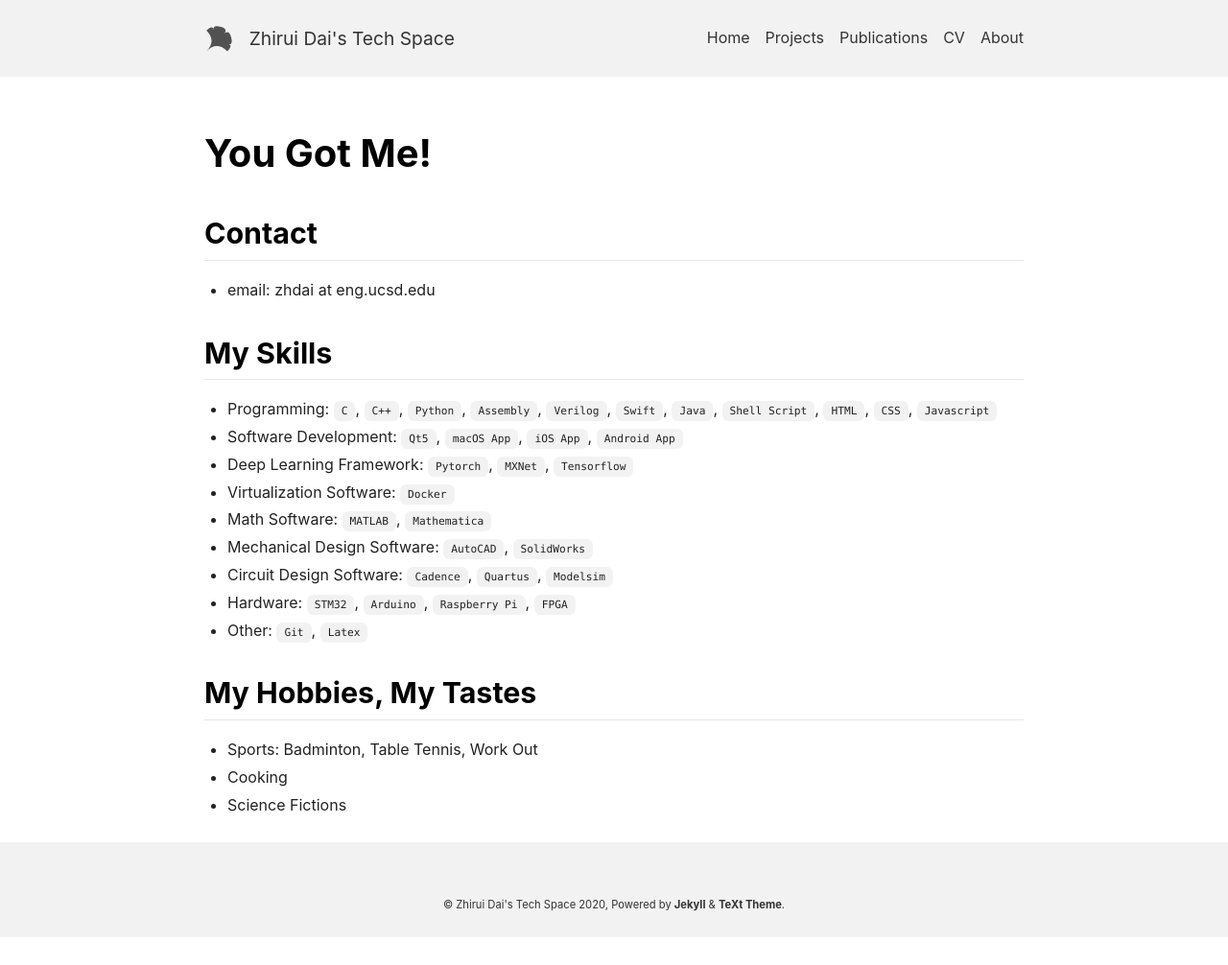
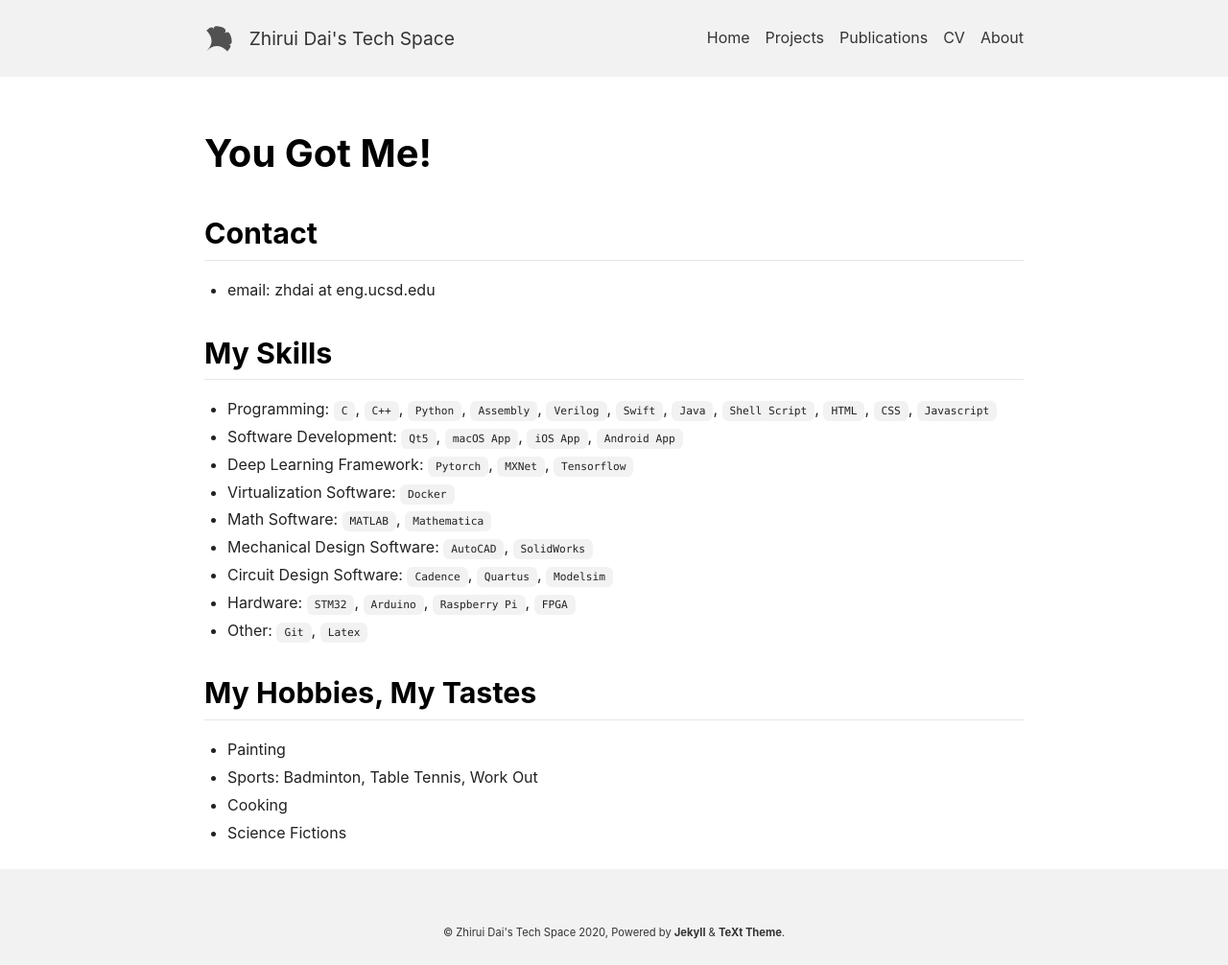
Before and after one commit to daizhirui/daizhirui.github.io, a Jekyll site: the page built from about-me.md, in a window 1280 px wide. Shown: the whole page at 96% size. Built offline with Jekyll 4.4.1, drawn with Linux system fonts in a browser that asks for light colours; nearby versions of some CDN libraries; before the commit the page ends 977 px from its top, so only the background shows below that.

Commit message:
update about me

```diff
--- a/about-me.md
+++ b/about-me.md
@@ -22,6 +22,7 @@ permalink: /about/
 
 ## My Hobbies, My Tastes
 
+- Painting
 - Sports: Badminton, Table Tennis, Work Out
 - Cooking
 - Science Fictions
```
